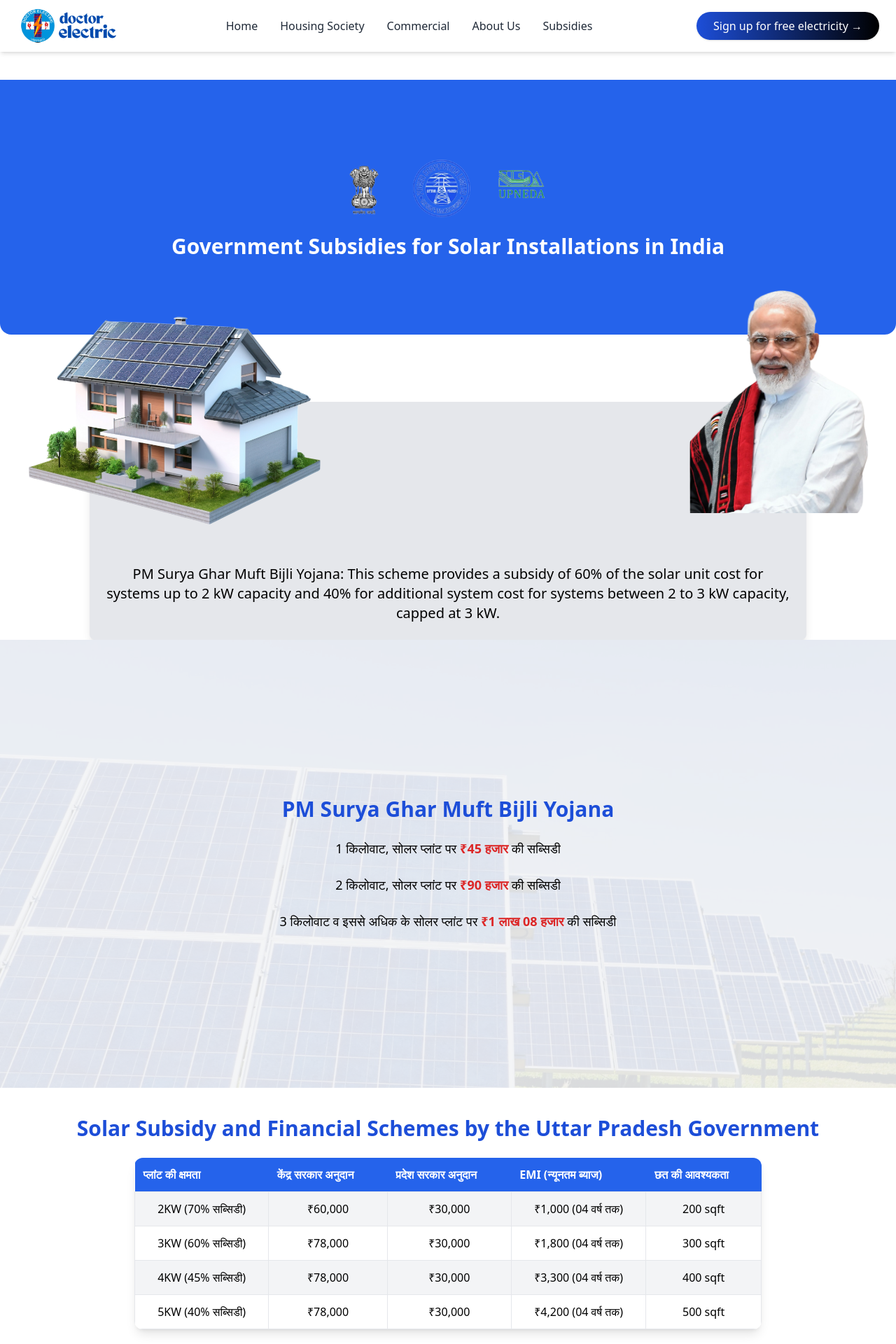
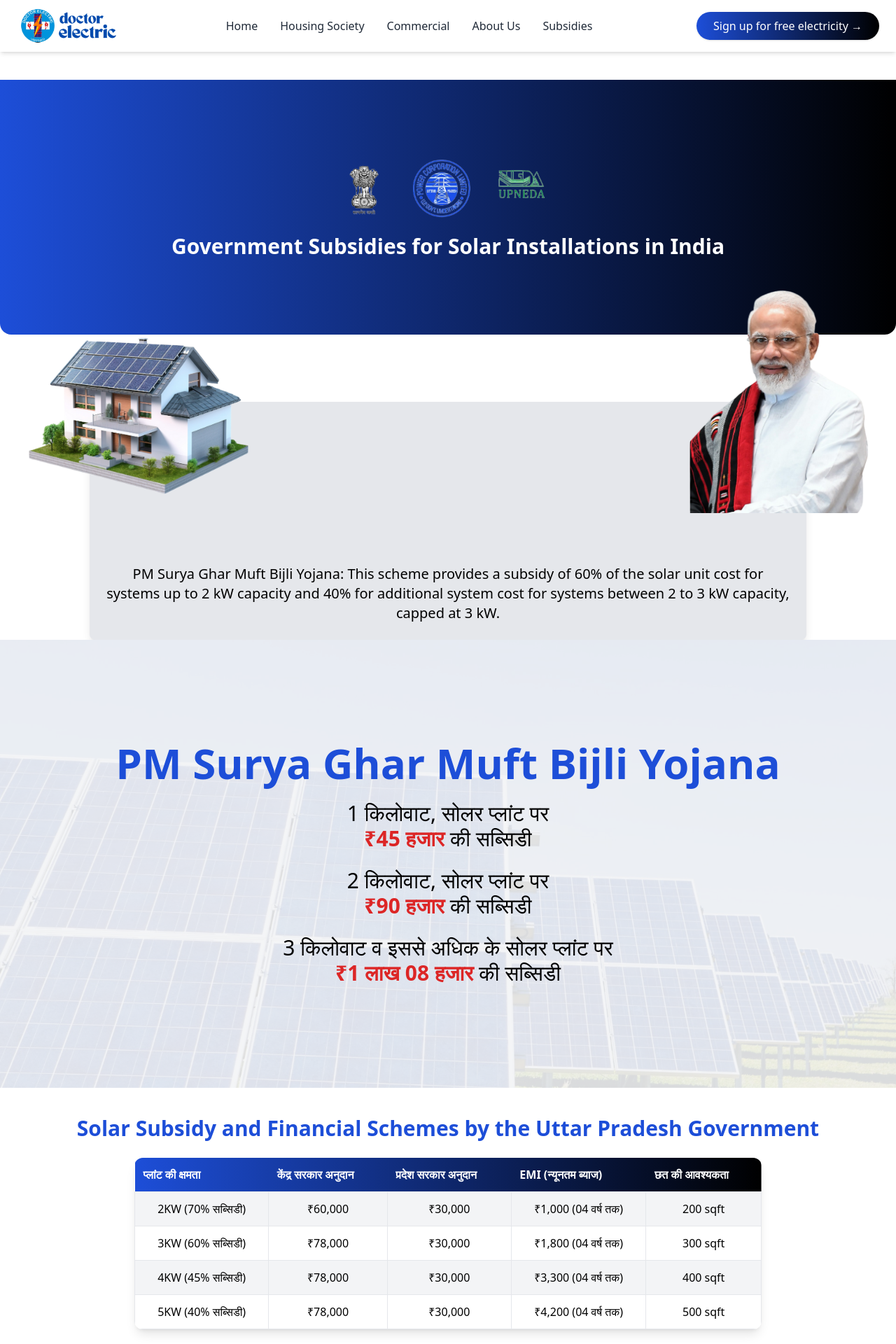
Before and after one commit to PunitChawla/Solor_app, a React (Vite) app: page /subsidies in a window 1280 px wide. Shown: the top 1920 px of the page at 70% size. Built offline with nearby package versions, Linux system fonts and the light colour scheme.

Commit message:
change color

```diff
--- a/src/components/Subsidies/Home.jsx
+++ b/src/components/Subsidies/Home.jsx
@@ -4,7 +4,7 @@ const Home = () => {
   return (
     <div className="relative mt-10 w-full h-screen flex flex-col items-center justify-center">
       {/* Upper Half with Blue Background */}
-      <div className="relative bg-blue-600 w-full h-1/2 rounded-b-2xl p-6 text-white text-center flex flex-col items-center justify-center">
+      <div className="relative bg-gradient-to-r from-blue-700 to-black  w-full h-1/2 rounded-b-2xl p-6 text-white text-center flex flex-col items-center justify-center">
         {/* Logos at the top */}
         <div className="flex justify-center gap-6">
           <img src="/assets/threelogo.png" alt="Logos" className="h-24" />
@@ -19,9 +19,9 @@ const Home = () => {
       {/* Overlapping Images (Hidden on Mobile) */}
       <div className="relative w-full flex justify-center -mt-16">
         <img
-          src="/assets/house.png"
+          src="/assets/10-Photoroom.png"
           alt="Solar House"
-          className="w-1/3 absolute mt-8 left-10 hidden md:block"
+          className="w-1/4 absolute mt-8 left-10 hidden md:block"
         />
         <img
           src="/assets/modi.png"
--- a/src/components/Subsidies/LoneTable.jsx
+++ b/src/components/Subsidies/LoneTable.jsx
@@ -16,7 +16,7 @@ const LoanTable = () => {
         <table className="w-full border-collapse">
           {/* Table Head */}
           <thead>
-            <tr className="bg-blue-600 text-white text-left">
+            <tr className=" bg-gradient-to-r from-blue-700 to-black text-white text-left">
               <th className="p-3">Details</th>
               <th className="p-3">2kW Installation</th>
               <th className="p-3">3kW Installation</th>
--- a/src/components/Subsidies/Second.jsx
+++ b/src/components/Subsidies/Second.jsx
@@ -11,23 +11,23 @@ const SecondComponent = () => {
 
       {/* Content */}
       <div className="relative z-10">
-        {/* Heading */}
-        <h2 className="text-3xl font-bold text-blue-700 mb-6">
+        {/* Responsive Heading */}
+        <h2 className="text-blue-700 font-bold mb-6 text-3xl md:text-4xl lg:text-6xl">
           PM Surya Ghar Muft Bijli Yojana
         </h2>
 
         {/* Subsidy Details */}
-        <div className="flex flex-col gap-6 text-black font-medium text-lg">
+        <div className="flex flex-col gap-6 text-black font-medium text-lg md:text-3xl">
           <p>
-            1 किलोवाट, सोलर प्लांट पर{" "}
-            <span className="text-red-600 font-bold">₹45 हजार</span> की सब्सिडी
+            1 किलोवाट, सोलर प्लांट पर <br />
+            <span className="text-red-600 font-bold ">₹45 हजार</span> की सब्सिडी
           </p>
           <p>
-            2 किलोवाट, सोलर प्लांट पर{" "}
+            2 किलोवाट, सोलर प्लांट पर <br />
             <span className="text-red-600 font-bold">₹90 हजार</span> की सब्सिडी
           </p>
           <p>
-            3 किलोवाट व इससे अधिक के सोलर प्लांट पर{" "}
+            3 किलोवाट व इससे अधिक के सोलर प्लांट पर <br />
             <span className="text-red-600 font-bold">₹1 लाख 08 हजार</span> की
             सब्सिडी
           </p>
--- a/src/components/Subsidies/Table.jsx
+++ b/src/components/Subsidies/Table.jsx
@@ -13,7 +13,7 @@ const SubsidyTable = () => {
         <table className="w-full border-collapse">
           {/* Table Head */}
           <thead>
-            <tr className="bg-blue-600 text-white text-left">
+            <tr className=" bg-gradient-to-r from-blue-700 to-black text-white text-left">
               <th className="p-3">प्लांट की क्षमता</th>
               <th className="p-3">केंद्र सरकार अनुदान</th>
               <th className="p-3">प्रदेश सरकार अनुदान</th>
```
Also changed, not shown: public/assets/10-Photoroom.png (added).
